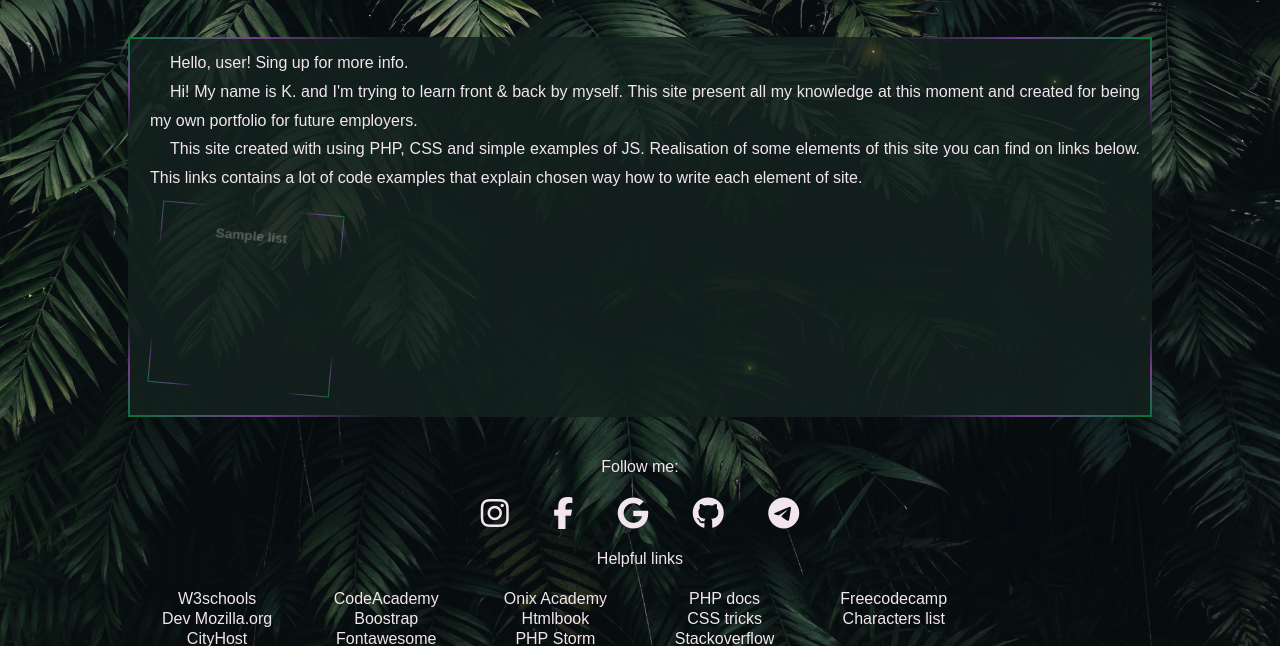
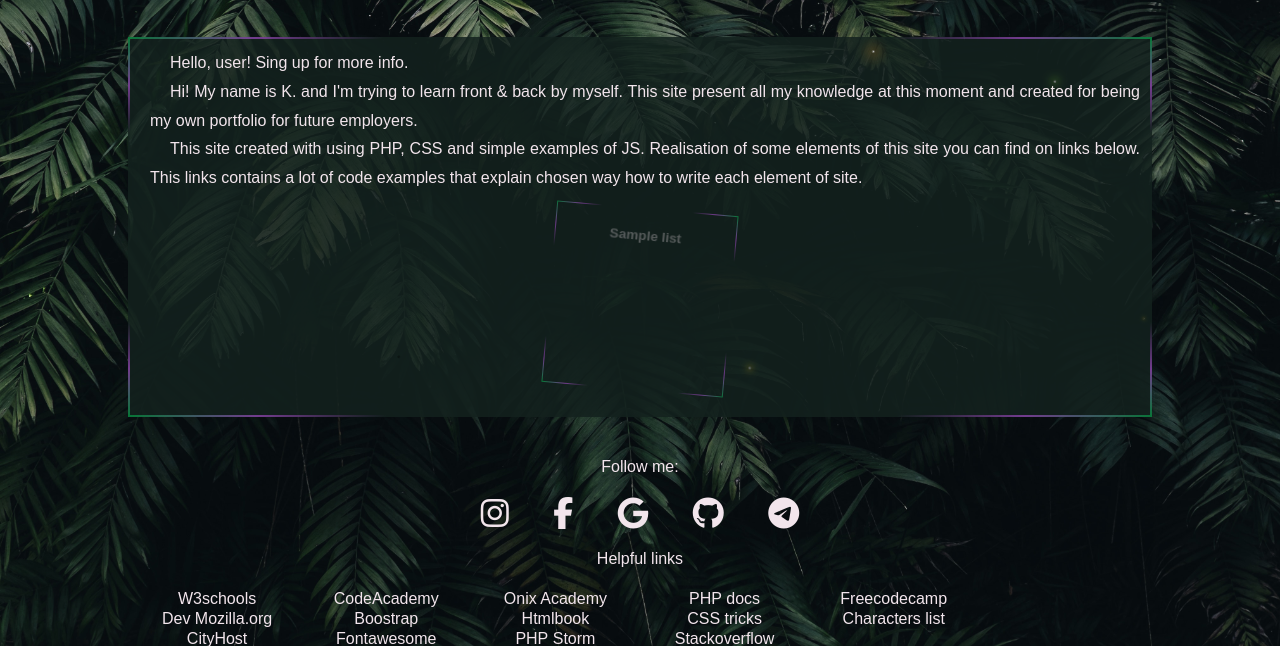
Before and after one commit to SurkovKostiantyn/WEBPORTFOLIO, a PHP site: page / in a window 1280 px wide. Shown: the part 147-793 px from the top of the page. Run offline with PHP 8.4, Linux system fonts and the light colour scheme; tables that the repository leaves empty or names only in its code hold one stand-in row (values such as "Sample post"); data that the repository does not hold is empty; style sheets or scripts are compiled from the project's sources; some libraries are stand-ins or nearby versions.

Commit message:
19.05.2022
sss

```diff
--- a/templates/default/css/default.css
+++ b/templates/default/css/default.css
@@ -289,6 +289,7 @@ select > option > :hover {
   margin-left: 20px;
 }
 .content .todoList {
+  min-width: 100%;
   display: flex;
   align-content: flex-start;
   justify-content: space-evenly;
--- a/templates/default/css/default.scss
+++ b/templates/default/css/default.scss
@@ -315,6 +315,7 @@ select{
     }
   }
   .todoList{
+    min-width: 100%;
     display: flex;
     align-content: flex-start;
     justify-content: space-evenly;
@@ -339,6 +340,7 @@ select{
     }
   }
 }
+
 
 footer{
   flex: 0 0 auto;
```
Also changed, not shown: 1 other file.
